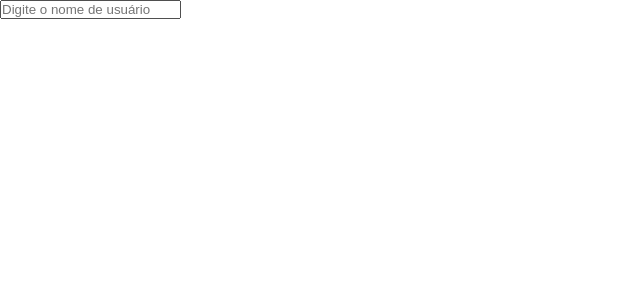
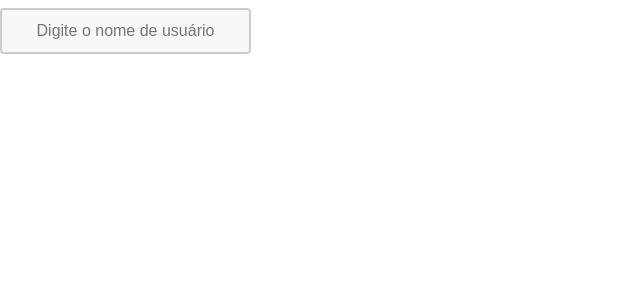
Before and after one commit to RamonSilvab/curso_EBAC, a React (Vite) app in the folder front-end/react/projeto-react/: page / in a window 1280 px wide. Shown: the top 300 px of the page, without its empty margins (0-640 px from the left). Built offline with nearby package versions, Linux system fonts and the light colour scheme.

Commit message:
feat: adicioando o feedback de erro para o usuario e estilizando o input de entrada

```diff
--- a/front-end/react/projeto-react/src/App.jsx
+++ b/front-end/react/projeto-react/src/App.jsx
@@ -3,6 +3,7 @@ import { useState } from 'react';
 import Perfil from './components/Perfil';
 import Formulario from './components/Formulario';
 import ReposList from './components/ReposList';
+import './global.css';
 
 function App() {
   const [formularioEstaVisivel, setFormularioEstaVisivel] = useState(true);
@@ -10,16 +11,16 @@ function App() {
 
   return (
     <>
-    <input type="text" placeholder='Digite o nome de usuário' onBlur={(e) => setNomeUsuario(e.target.value)}/>
+      <input className='inputInicial' type="text" placeholder='Digite o nome de usuário' onBlur={(e) => setNomeUsuario(e.target.value)} />
 
-    {nomeUsuario.length > 4 && (
-      <>
-        <Perfil nomeUsuario={nomeUsuario}/>
-        <ReposList nomeUsuario={nomeUsuario}/>
-      </>
-    )}
+      {nomeUsuario.length > 4 && (
+        <>
+          <Perfil nomeUsuario={nomeUsuario} />
+          <ReposList nomeUsuario={nomeUsuario} />
+        </>
+      )}
 
-    {/* {formularioEstaVisivel && (
+      {/* {formularioEstaVisivel && (
       <Formulario />
     )};
     <button onClick={() => setFormularioEstaVisivel(!formularioEstaVisivel)} type='button'>toggle form</button> */}
--- a/front-end/react/projeto-react/src/components/ReposList/index.jsx
+++ b/front-end/react/projeto-react/src/components/ReposList/index.jsx
@@ -1,30 +1,43 @@
 import { useEffect, useState } from "react";
-
-import styles from './ReposList.module.css'
+import styles from './ReposList.module.css';
 
 const ReposList = ({ nomeUsuario }) => {
-    const [repos, getRepos] = useState([]);
+    const [repos, setRepos] = useState([]);
     const [estaCarregando, setEstaCarregando] = useState(true);
+    const [deuErro, setDeuErro] = useState(false);
 
     useEffect(() => {
         setEstaCarregando(true);
+        setDeuErro(false);
+
         fetch(`https://api.github.com/users/${nomeUsuario}/repos`)
-            .then(res => res.json())
+            .then(res => {
+                if (!res.ok) {
+                    throw new Error('Usuário não encontrado ou ocorreu um erro na requisição.');
+                }
+                return res.json();
+            })
             .then(resJson => {
                 setTimeout(() => {
                     setEstaCarregando(false);
-                    getRepos(resJson);
+                    setRepos(resJson);
                 }, 3000);
             })
-    }, [nomeUsuario])
+            .catch(error => {
+                setEstaCarregando(false);
+                setDeuErro(true);
+                console.error('Erro ao carregar repositórios:', error);
+            });
+    }, [nomeUsuario]);
 
     return (
         <div className="container">
             {estaCarregando ? (
                 <h1>Carregando...</h1>
+            ) : deuErro ? (
+                <h1>Erro: Usuário não encontrado ou ocorreu um erro na requisição.</h1>
             ) : (
                 <ul className={styles.list}>
-                {/* {repos.map((repositorio) => ( */}
                     {repos.map(({ id, name, language, html_url }) => (
                         <li className={styles.listItem} key={id}>
                             <div className={styles.itemName}>
@@ -34,14 +47,14 @@ const ReposList = ({ nomeUsuario }) => {
                                 <b>Linguagem:</b> {language}
                             </div>
                             <div>
-                            <a className={styles.itemLink} href={html_url} target="_blank">Visitar no GitGub</a>
+                                <a className={styles.itemLink} href={html_url} target="_blank" rel="noopener noreferrer">Visitar no GitHub</a>
                             </div>
                         </li>
                     ))}
                 </ul>
             )}
         </div>
-    )
-}
+    );
+};
 
 export default ReposList;
--- a/front-end/react/projeto-react/src/global.css
+++ b/front-end/react/projeto-react/src/global.css
@@ -15,3 +15,15 @@
     --corPrincipal: #20C088;
     --corSecundaria: #111;
 }
+
+.inputInicial {
+    text-align: center;
+    padding: 12px 20px;
+    margin: 8px 0;
+    box-sizing: border-box;
+    border: 2px solid #ccc;
+    border-radius: 4px;
+    background-color: #f8f8f8;
+    font-size: 16px;
+    transition: border-color 0.3s ease-in-out, box-shadow 0.3s ease-in-out;
+}
```
Also changed, not shown: 1 other file (tests, documents, lock files or other folders). Lines whose indentation alone changed are shown as unchanged.
